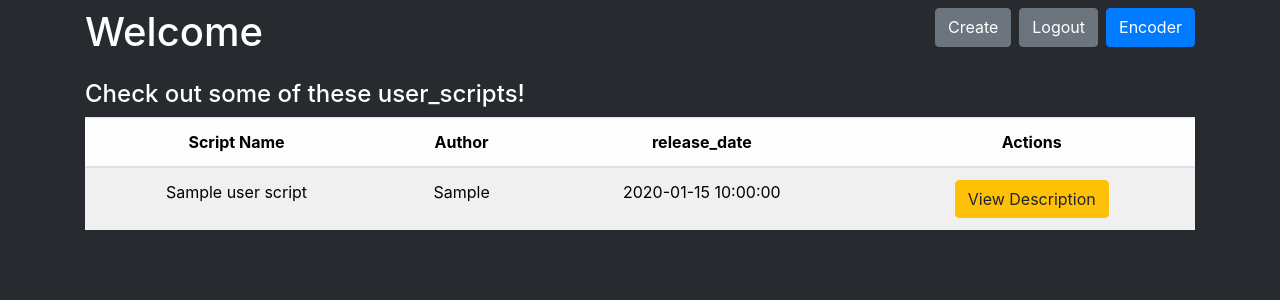
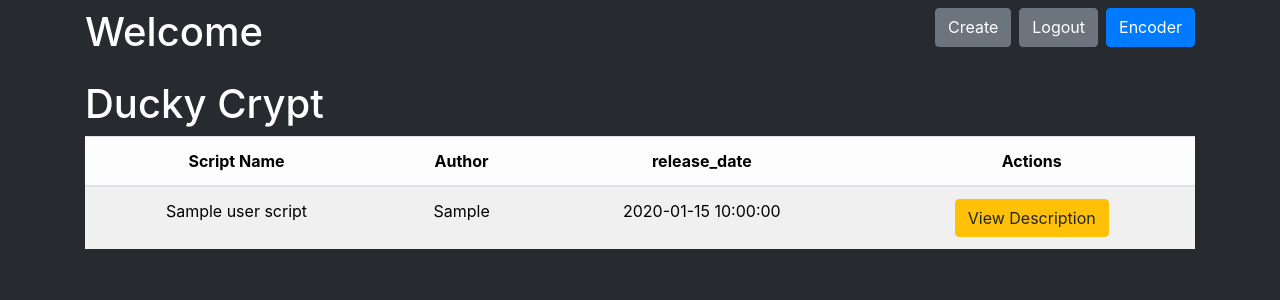
Before and after one commit to jeremiahsnipes/projects_algos, a Flask app: template solo_project/flask_app/templates/dashboard.html in a window 1280 px wide. Shown: the top 300 px of the page. Run offline with Flask 3, Linux system fonts and the light colour scheme; the template is opened without the code that fills it: most values are stand-ins (such as "Sample title", 1, 10 or a date in 2020); some libraries are stand-ins or nearby versions.

Commit message:
modified:   solo_project/flask_app/templates/dashboard.html

```diff
--- a/solo_project/flask_app/templates/dashboard.html
+++ b/solo_project/flask_app/templates/dashboard.html
@@ -25,7 +25,7 @@
         </div>
         <div class="row mt-3">
             <div class="col-md-12">
-                <h4>Check out some of these user_scripts!</h4>
+                <h1>Ducky Crypt</h1>
                 <table class="table table-light table-striped table-hover table-responsive-md fs-4 text-center">
                     <thead>
                         <tr>
```
